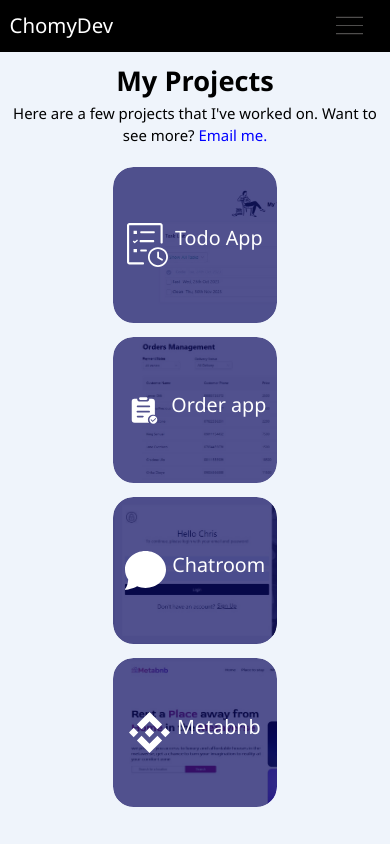
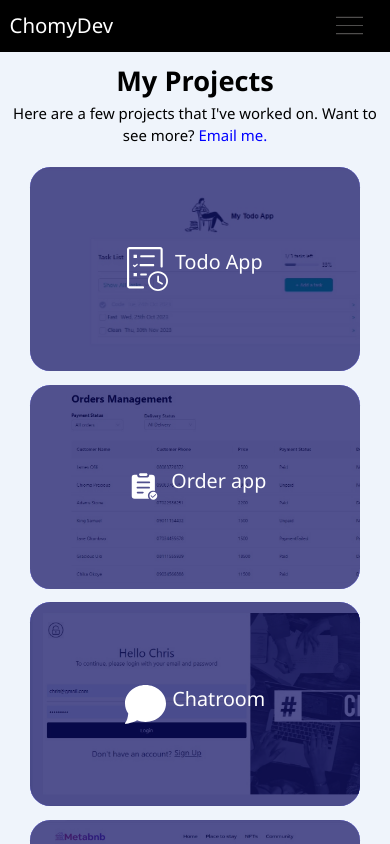
Before and after one commit to chiomaubaezuonu/my-portfolio, a Next.js app: page /projects in a window 390 px wide. Shown: the top 844 px of the page. Built offline with nearby package versions, Linux system fonts and the light colour scheme; a web font is replaced by a local one.

Commit message:
Changed height for project page for small screen

```diff
--- a/app/projects/projects.module.scss
+++ b/app/projects/projects.module.scss
@@ -32,7 +32,8 @@
     cursor: pointer;
     position: relative;
     border-radius: 1.5rem;
-    overflow: hidden;
+
+
     width: 35%;
 }
 
@@ -40,7 +41,7 @@
     .overlay {
         z-index: -10;
         transform: scale(1.5);
-        transition: 0.5s ease-in-out
+        transition: 0.5s ease-in-out;
     }
 
 
@@ -49,7 +50,7 @@
         position: absolute;
         z-index: 5;
         background-color: rgb(3, 3, 27);
-        transition: 0.5s ease-in-out
+        transition: 0.5s ease-in-out;
     }
 }
 
@@ -102,10 +103,12 @@
     object-fit: cover;
     object-position: left;
 }
-.logo{
+
+.logo {
     width: 3rem;
     margin-right: 0.5rem;
 }
+
 .cardName {
     font-size: 1.8rem;
     color: white;
@@ -127,21 +130,25 @@
 
 @media(max-width: 600px) {
     .wrapper {
-        height: 100vh;
+        height: 100%;
         padding: 0.7rem;
     }
 
     .cardsContainer {
         width: 100%;
         display: flex;
+        height: 100%;
     }
 
     .cardImg {
-        width: 18rem;
+        width: 100%;
     }
 
     .projectCard {
-        width: 12rem;
+        width: 100%;
+        height: 15rem;
+        background-color: blue;
+        // overflow: scroll;
     }
 
     .cardName {
--- a/app/skills/skillcards.module.css
+++ b/app/skills/skillcards.module.css
@@ -56,17 +56,16 @@
 }
 
 @media (max-width: 600px) {
-    .wrapper {
+    .skillsWrapper {
         width: 100%;
         padding: 0.1rem;
-        padding-top: 6rem;
     }
 
     .skillCards {
         width: 100%;
         display: flex;
         flex-wrap: wrap;
-        padding: 2rem 0.5rem;
+        padding: 0.5rem 0.5rem;
         justify-content: center;
     }
 
```
